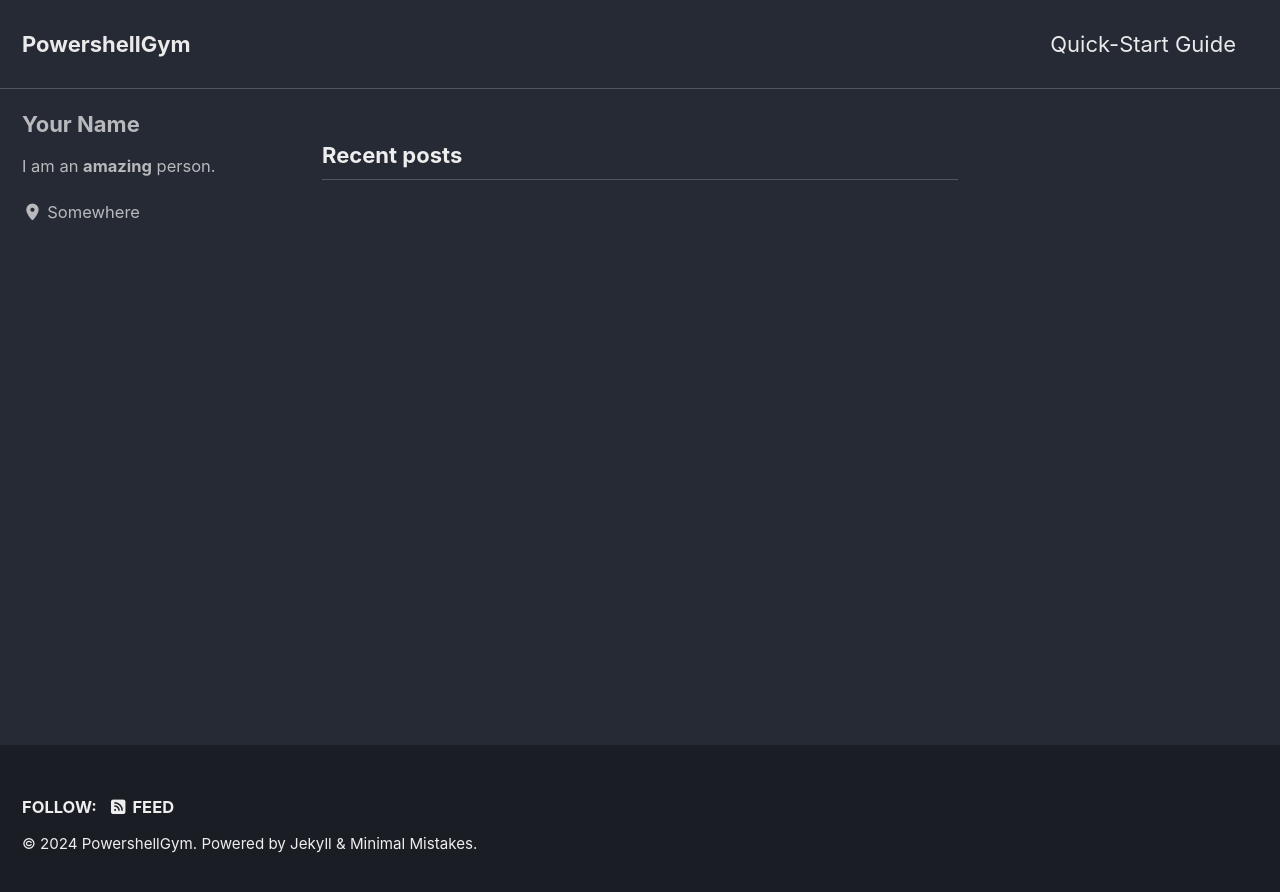
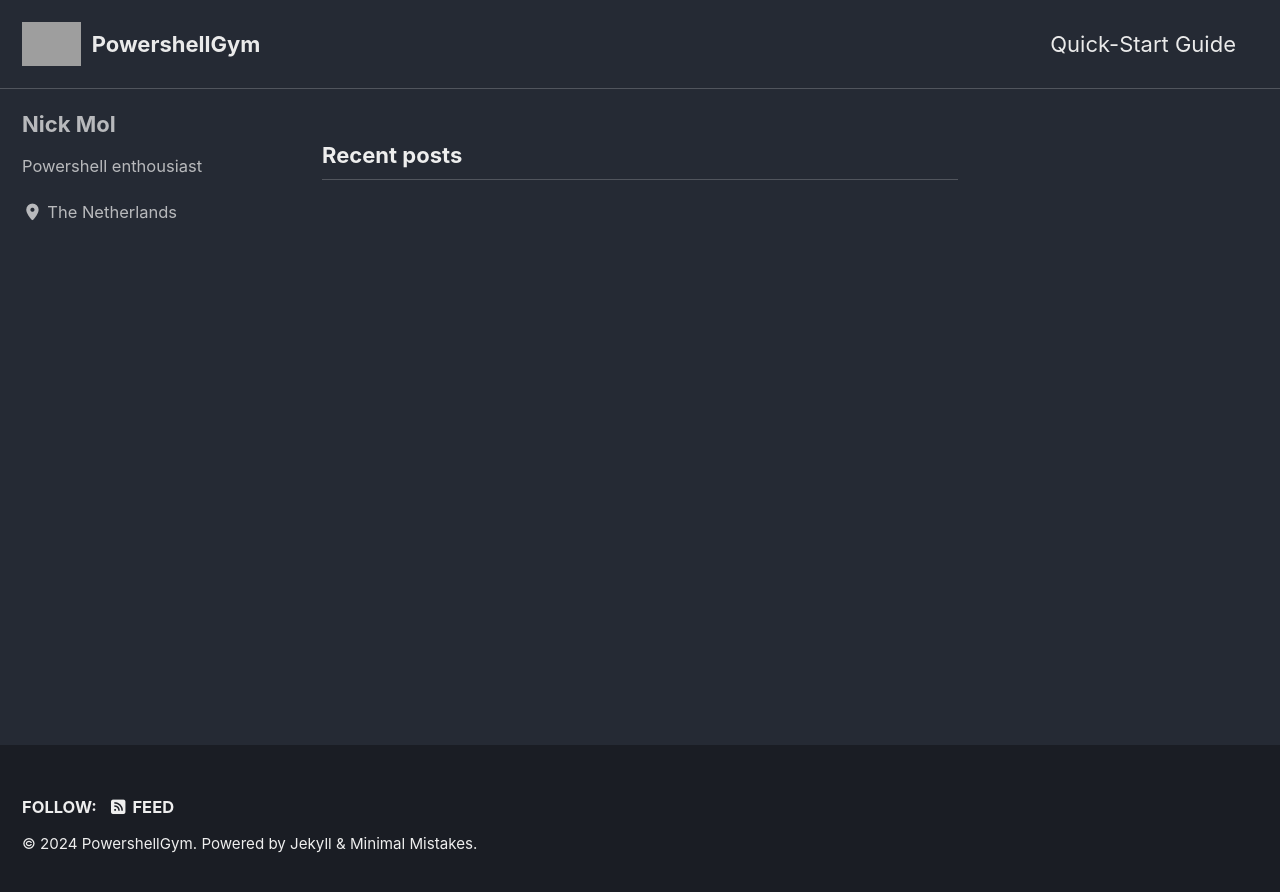
Before and after one commit to NickM133/PowershellGym, a Jekyll site: the page built from index.html, in a window 1280 px wide. Shown: the top 892 px of the page. Built offline with Jekyll 4.4.1, drawn with Linux system fonts in a browser that asks for light colours; cached includes are drawn as plain includes; the list of posts is cut into pages by our own code; grey boxes are pictures that could not be loaded.

Commit message:
edited template

```diff
--- a/_config.yml
+++ b/_config.yml
@@ -25,8 +25,8 @@ description              : "From Script Kiddie to Powershell Pro"
 url                      : # the base hostname & protocol for your site e.g. "https://mmistakes.github.io"
 baseurl                  : # the subpath of your site, e.g. "/blog"
 repository               : "NickM133/PowershellGym" # GitHub username/repo-name e.g. "mmistakes/minimal-mistakes"
-teaser                   : "/assets/images/PowerShellGym.jpg" # path of fallback teaser image, e.g. "/assets/images/500x300.png"
-logo                     : # path of logo image to display in the masthead, e.g. "/assets/images/88x88.png"
+teaser                   : "/assets/images/PowershellGym.jpg" # path of fallback teaser image, e.g. "/assets/images/500x300.png"
+logo                     : "/assets/images/PowershellGym.jpg" # path of logo image to display in the masthead, e.g. "/assets/images/88x88.png"
 masthead_title           : # overrides the website title displayed in the masthead, use " " for no title
 breadcrumbs              : # true, false (default)
 words_per_minute         : 200
@@ -113,10 +113,10 @@ analytics:
 
 # Site Author
 author:
-  name             : "Your Name"
+  name             : "Nick Mol"
   avatar           : # path of avatar image, e.g. "/assets/images/bio-photo.jpg"
-  bio              : "I am an **amazing** person."
-  location         : "Somewhere"
+  bio              : "Powershell enthousiast"
+  location         : "The Netherlands"
   email            :
   links:
     - label: "Email"
```
